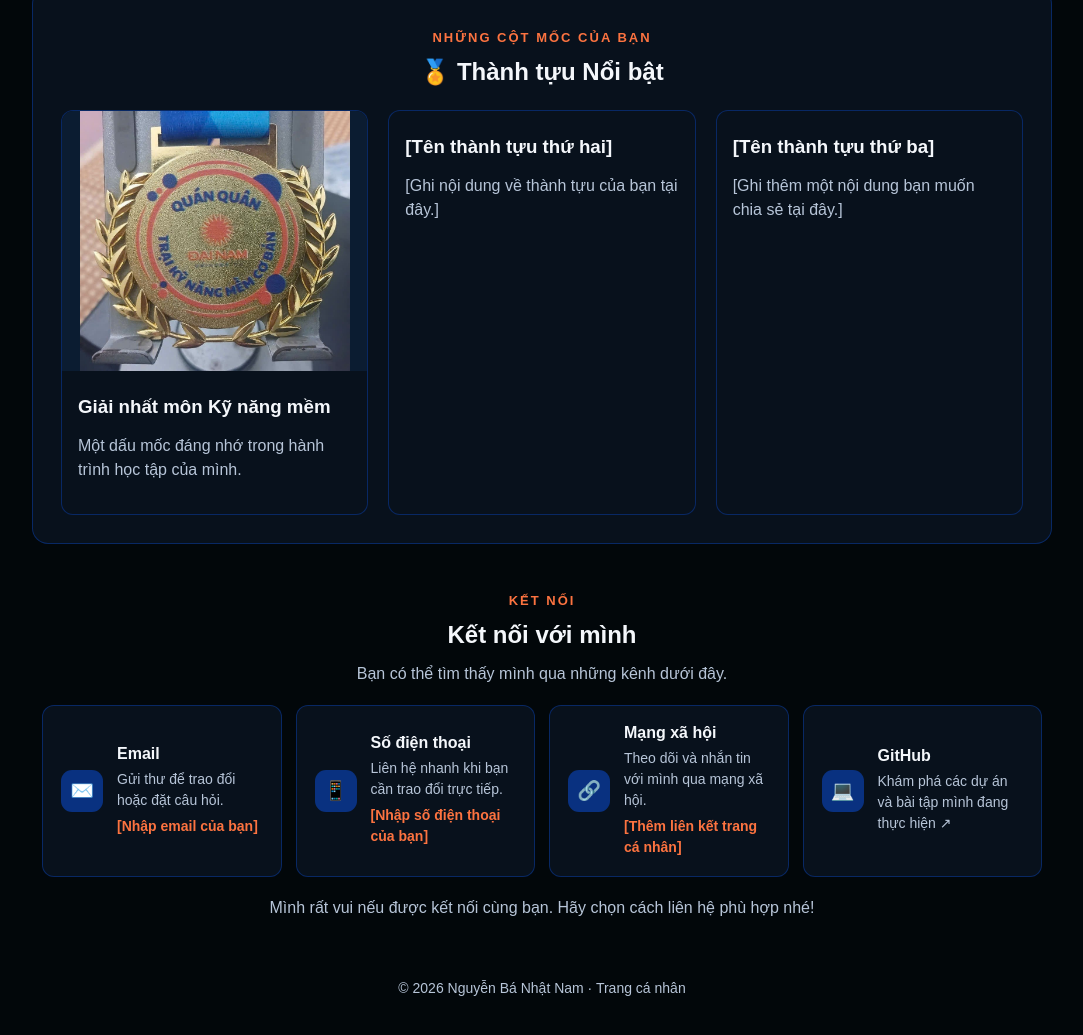
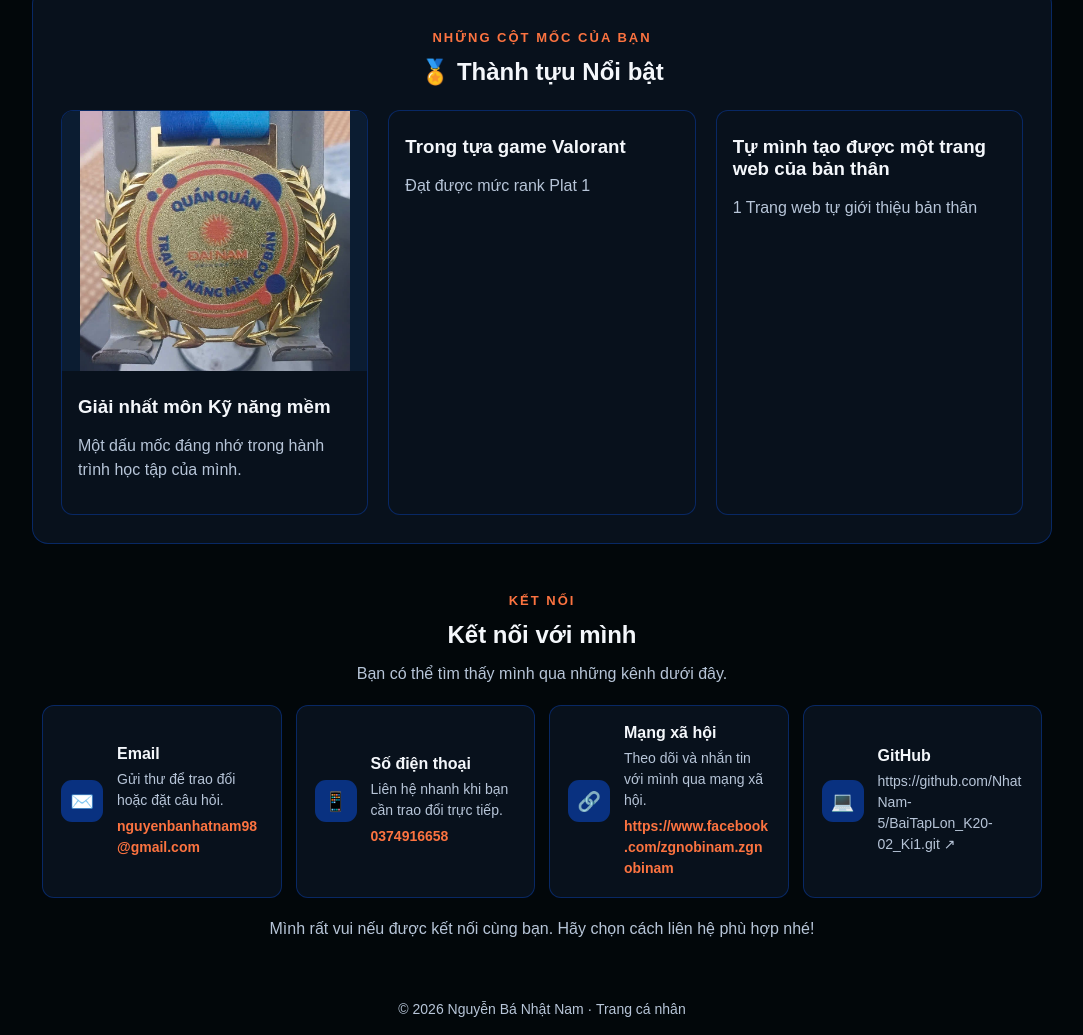
Before and after one commit to NhatNam-5/BaiTapLon_K20-02_Ki1, a plain HTML site: page index.html in a window 1280 px wide. Shown: the part 1250-2285 px from the top of the page, without its empty margins (98-1181 px from the left). Before the commit the page ends 2264 px from the top, so only its background shows below. Drawn offline with Linux system fonts and the light colour scheme.

Commit message:
Sync updated profile and contact information

```diff
--- a/index.html
+++ b/index.html
@@ -33,8 +33,8 @@
       <div class="note-copy">
         <p class="eyebrow">GHI CHÚ CỦA MÌNH</p>
         <h2 id="note-title">Một chút về bản thân</h2>
-        <p>Xin chào! Mình là Nhật Nam, sinh viên trường Đại học Đại Nam. Mình yêu thích âm nhạc, chơi game và luôn hào hứng học thêm những điều mới.</p>
-        <p class="note-tip">Bạn có thể thay ảnh và sửa vài dòng giới thiệu này trong <code>index.html</code>.</p>
+        <p>Xin chào! Mình là Nhật Nam, sinh viên trường Đại học Đại Nam. Mình yêu thích âm nhạc, chơi game với bạn bè và rất lười biếng với những điều mới.</p>
+
       </div>
     </section>
 
@@ -78,10 +78,10 @@
           <div class="achievement-copy"><h3>Giải nhất môn Kỹ năng mềm</h3><p>Một dấu mốc đáng nhớ trong hành trình học tập của mình.</p></div>
         </article>
         <article class="achievement-card">
-          <div class="achievement-copy text-only"><h3>[Tên thành tựu thứ hai]</h3><p>[Ghi nội dung về thành tựu của bạn tại đây.]</p></div>
+          <div class="achievement-copy text-only"><h3>Trong tựa game Valorant </h3><p>Đạt được mức rank Plat 1</p></div>
         </article>
         <article class="achievement-card">
-          <div class="achievement-copy text-only"><h3>[Tên thành tựu thứ ba]</h3><p>[Ghi thêm một nội dung bạn muốn chia sẻ tại đây.]</p></div>
+          <div class="achievement-copy text-only"><h3>Tự mình tạo được một trang web của bản thân </h3><p>1 Trang web tự giới thiệu bản thân </p></div>
         </article>
       </div>
     </section>
@@ -93,19 +93,19 @@
       <div class="contact-grid">
         <article class="contact-item">
           <span class="contact-icon" aria-hidden="true">✉️</span>
-          <div><h3>Email</h3><p>Gửi thư để trao đổi hoặc đặt câu hỏi.</p><p class="contact-placeholder">[Nhập email của bạn]</p></div>
+          <div><h3>Email</h3><p>Gửi thư để trao đổi hoặc đặt câu hỏi.</p><p class="contact-placeholder">nguyenbanhatnam98@gmail.com</p></div>
         </article>
         <article class="contact-item">
           <span class="contact-icon" aria-hidden="true">📱</span>
-          <div><h3>Số điện thoại</h3><p>Liên hệ nhanh khi bạn cần trao đổi trực tiếp.</p><p class="contact-placeholder">[Nhập số điện thoại của bạn]</p></div>
+          <div><h3>Số điện thoại</h3><p>Liên hệ nhanh khi bạn cần trao đổi trực tiếp.</p><p class="contact-placeholder">0374916658</p></div>
         </article>
         <article class="contact-item">
           <span class="contact-icon" aria-hidden="true">🔗</span>
-          <div><h3>Mạng xã hội</h3><p>Theo dõi và nhắn tin với mình qua mạng xã hội.</p><p class="contact-placeholder">[Thêm liên kết trang cá nhân]</p></div>
+          <div><h3>Mạng xã hội</h3><p>Theo dõi và nhắn tin với mình qua mạng xã hội.</p><p class="contact-placeholder">https://www.facebook.com/zgnobinam.zgnobinam</p></div>
         </article>
         <a class="contact-item contact-link" href="https://github.com/NhatNam-5">
           <span class="contact-icon" aria-hidden="true">💻</span>
-          <div><h3>GitHub</h3><p>Khám phá các dự án và bài tập mình đang thực hiện ↗</p></div>
+          <div><h3>GitHub</h3><p>https://github.com/NhatNam-5/BaiTapLon_K20-02_Ki1.git ↗</p></div>
         </a>
       </div>
       <p class="contact-note">Mình rất vui nếu được kết nối cùng bạn. Hãy chọn cách liên hệ phù hợp nhé!</p>
```
